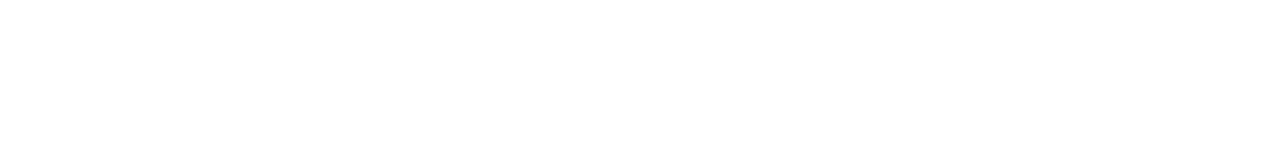
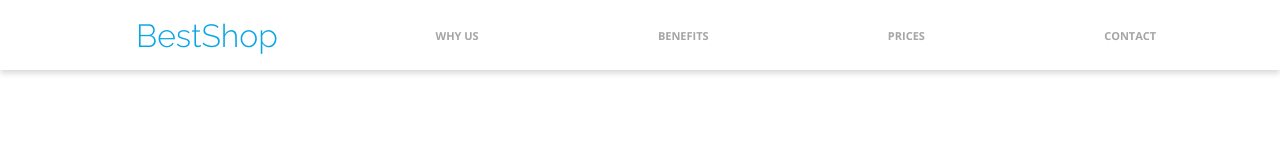
Before and after one commit to tomaszaugustyniak/Workshop1, a plain HTML site: page index.html in a window 1280 px wide. Drawn offline with nearby package versions, Linux system fonts and the light colour scheme.

Commit message:
menu bar done

```diff
--- a/css/style.css
+++ b/css/style.css
@@ -2,3 +2,51 @@
    margin: 0 auto;
     padding: 0;
 }
+
+.wrapper {
+    display: flex;
+    justify-content: space-between;
+    align-items: center;
+}
+
+.header {
+    background: #ffffff 0 0 no-repeat padding-box;
+    box-shadow: 0 3px 6px #00000029;
+    opacity: 1;
+}
+
+.logo {
+    color:#08A6E4;
+    font: normal normal 300 32px/37px Raleway;
+    margin-left: 136px;
+}
+
+
+.menu{
+    width: 900px;
+    list-style-type: none;
+    text-align: center;
+    display: flex;
+    justify-content: space-between;
+    align-items: center;
+    height: 70px;
+}
+
+
+.menu a {
+    font: normal normal bold 11px/15px Open Sans;
+    text-decoration: none;
+    color:#A5A5A5 ;
+}
+
+.menu a:hover{
+    color: black;
+}
+
+.menu li {
+    padding: 28px;
+}
+
+.menu li:hover {
+    border-bottom: 4px solid #08A6E4;
+}
--- a/index.html
+++ b/index.html
@@ -11,7 +11,26 @@
     <link rel ="stylesheet" type="text/css" href="css/style.css">
     <title>Best Shop</title>
 </head>
+
+
 <body>
+
+<header class="header">
+    <div class="wrapper">
+        <div class="logo">
+            <span>BestShop</span>
+        </div>
+        <nav>
+            <ul class="menu">
+                <li><a href="">WHY US</a></li>
+                <li><a href="">BENEFITS</a></li>
+                <li><a href="">PRICES</a></li>
+                <li><a href="">CONTACT</a></li>
+            </ul>
+        </nav>
+
+    </div>
+</header>
 
 </body>
 </html>
```
